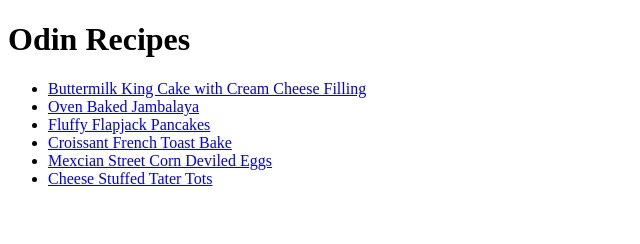
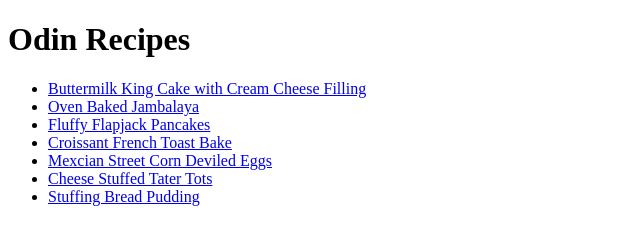
Before and after one commit to Robert-Walker0/odin-recipes, a plain HTML site: page index.html in a window 1280 px wide. Shown: the whole page, without its empty margins (0-640 px from the left). Drawn offline with Linux system fonts and the light colour scheme.

Commit message:
Adds Stuffing Bread Pudding to the front page.

```diff
--- a/index.html
+++ b/index.html
@@ -13,7 +13,7 @@
 	        <li><a href="recipes/croissant-french-toast-bake.html">Croissant French Toast Bake</a></li>
             <li><a href="recipes/mexican-street-corn-deviled-eggs.html">Mexcian Street Corn Deviled Eggs</a></li>
             <li><a href="recipes/cheese-stuffed-tater-tots.html">Cheese Stuffed Tater Tots</a></li>
-            <!--li><a href="recipes/..."></a></li> Find a recipe and make it's page-->
-    </ul>
+            <li><a href="recipes/stuffing-bread-pudding.html">Stuffing Bread Pudding</a></li>
+        </ul>
     </body>
 </html>
```
